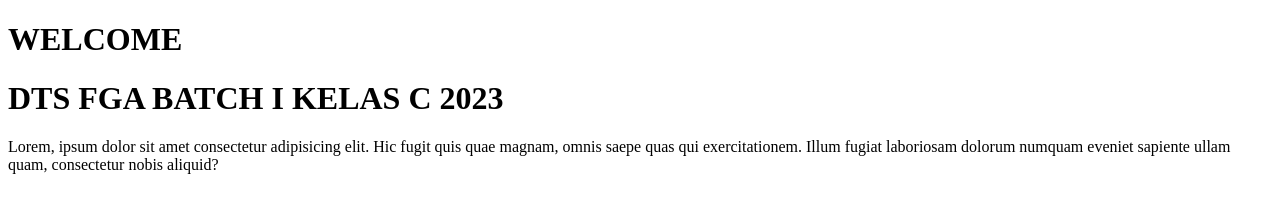
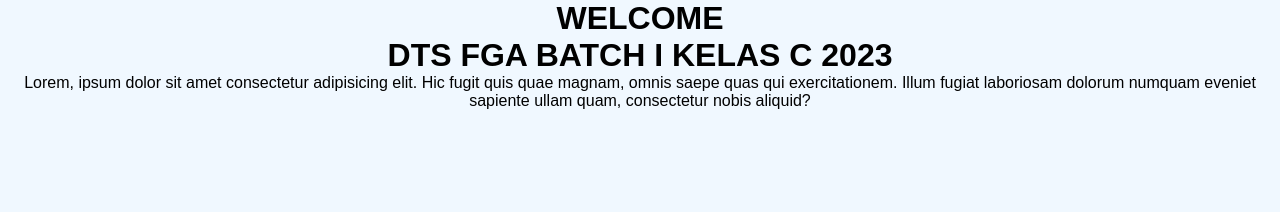
Before and after one commit to DTS-FGA-BATCH-1-KELAS-C/project-kelasc, a plain HTML site: page index.html in a window 1280 px wide. Drawn offline with Linux system fonts and the light colour scheme.

Commit message:
update style body + background

```diff
--- a/index.html
+++ b/index.html
@@ -6,7 +6,7 @@
     <meta http-equiv="X-UA-Compatible" content="IE=edge">
     <meta name="viewport" content="width=device-width, initial-scale=1.0">
     <title>Project Kelas C Batch I FGA</title>
-    <!--<link rel="stylesheet" href="style.css">-->
+    <link rel="stylesheet" href="style.css">
 </head>
 
 <body>
--- a/style.css
+++ b/style.css
@@ -4,3 +4,8 @@
     box-sizing: border-box;
     font-family: Arial, Helvetica, sans-serif;
 }
+
+body {
+    background-color: aliceblue;
+    text-align: center;
+}
```
